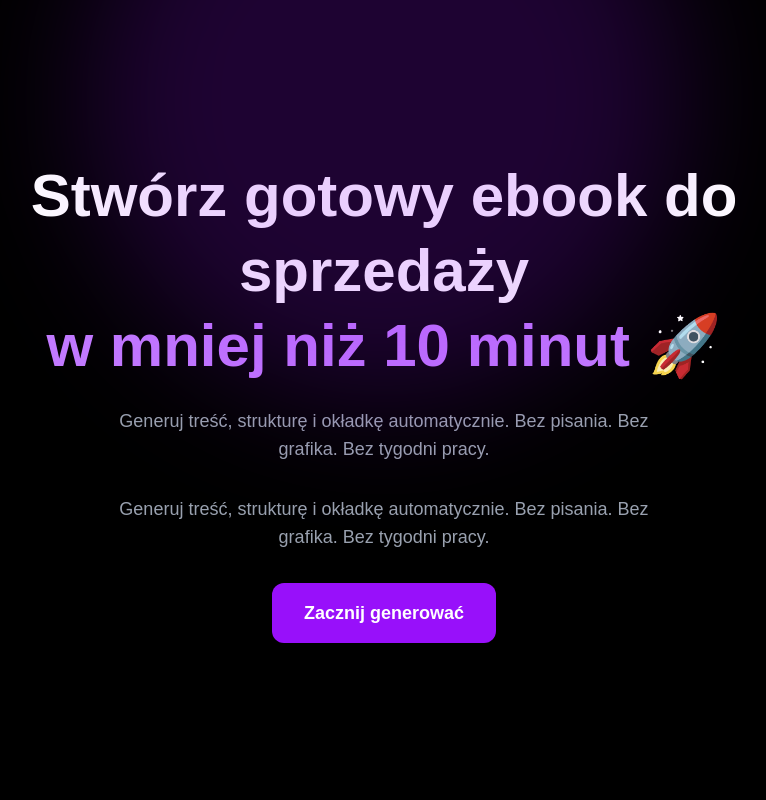
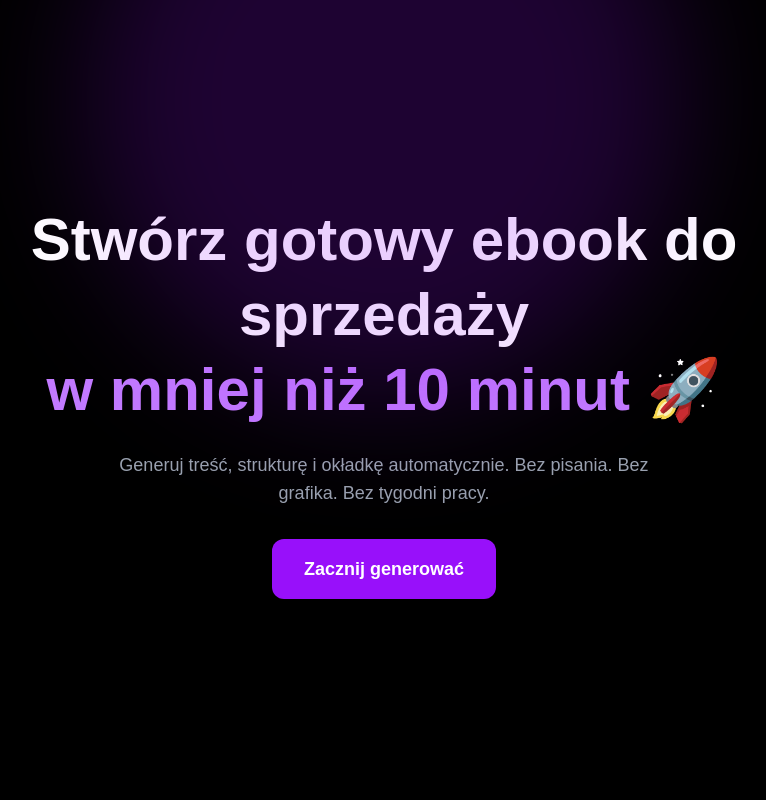
Before and after one commit to olaastolarczuk-eng/ebookprofit, a Next.js app: page / in a window 1280 px wide. Shown: the top 800 px of the page, without its empty margins (256-1022 px from the left). Built offline with nearby package versions, Linux system fonts and the light colour scheme; no server answers.

Commit message:
Add premium MacBook mockup section

```diff
--- a/app/page.tsx
+++ b/app/page.tsx
@@ -41,11 +41,6 @@ export default function Home() {
 
 
         <p className="text-lg text-gray-400 max-w-xl mb-8">
-  Generuj treść, strukturę i okładkę automatycznie.
-  Bez pisania. Bez grafika. Bez tygodni pracy.
-</p>
-
-<p className="text-lg text-gray-400 max-w-xl mb-8">
   Generuj treść, strukturę i okładkę automatycznie.
   Bez pisania. Bez grafika. Bez tygodni pracy.
 </p>
```
